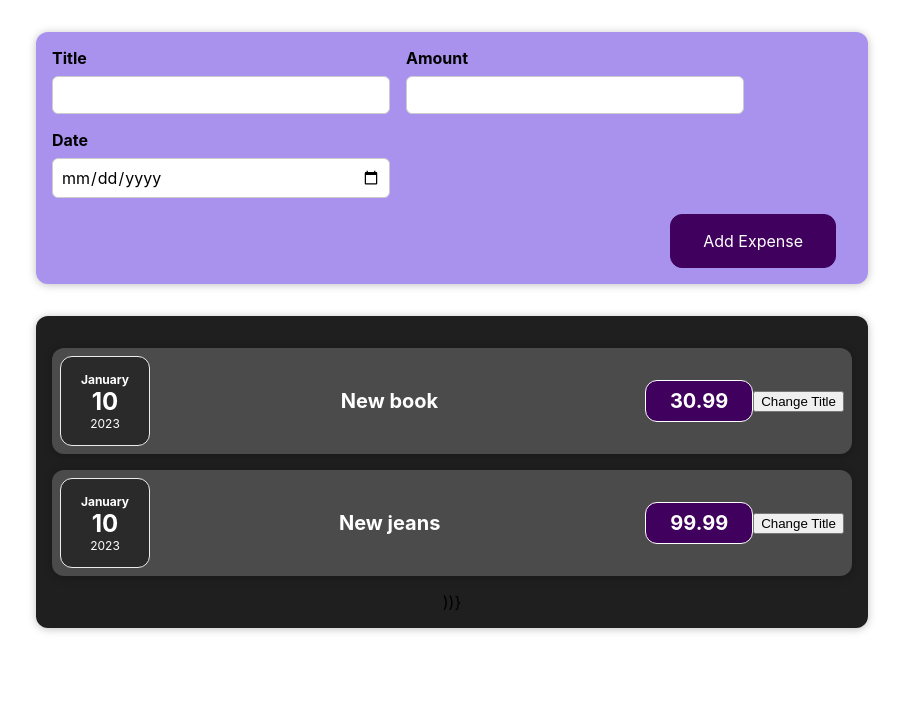
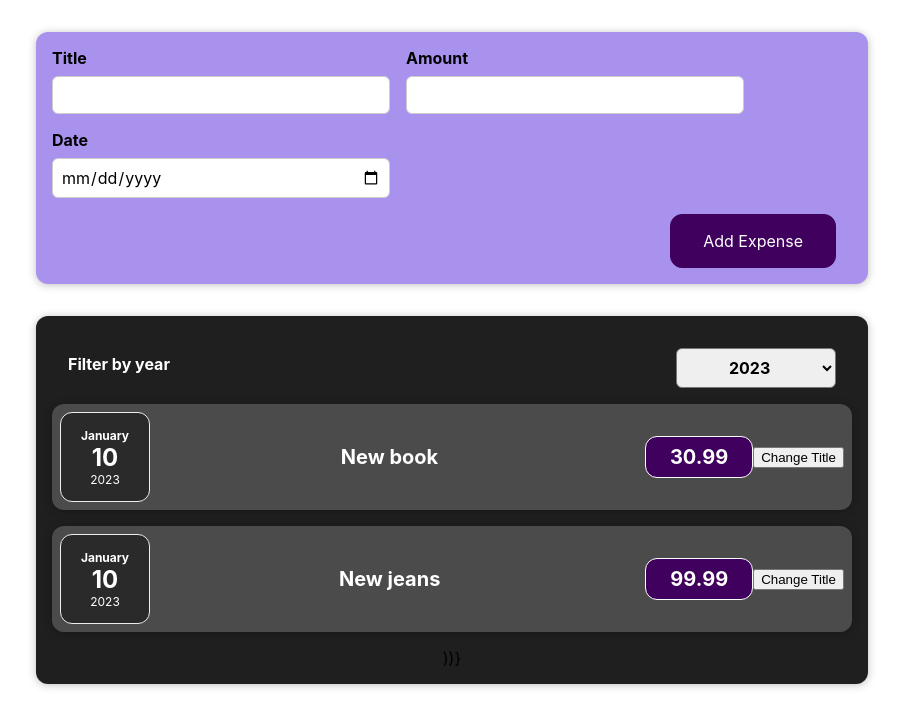
Before and after one commit to 0lder0/expenses, a React (Create React App) app: page / in a window 1280 px wide. Shown: the top 728 px of the page, without its empty margins (188-1091 px from the left). Built offline with nearby package versions, Linux system fonts and the light colour scheme.

Commit message:
React projekt - näidisprojekt kulude arvestamiseks

```diff
--- a/src/component/Expenses/Expenses.js
+++ b/src/component/Expenses/Expenses.js
@@ -1,12 +1,20 @@
 import "./Expenses.css";
 import ExpenseItem from "./ExpenseItem";
 import Card from "../UI/Card";
+import ExpensesFilter from "./ExpensesFilter";
 
 
 
 function Expenses(props) {
+
+    const ExpenseFilterHandler = (selectedYear) => {
+        console.log(selectedYear);
+    }
+
+
     return (
         <Card className="expenses">
+            <ExpensesFilter onExpenseFilter={ExpenseFilterHandler}></ExpensesFilter>
             <ExpenseItem expenseData={props.expenses[0]}></ExpenseItem>
             <ExpenseItem expenseData={props.expenses[1]}></ExpenseItem>
             ))}
--- /dev/null
+++ b/src/component/Expenses/ExpensesFilter.css
@@ -0,0 +1,24 @@
+.expenses-filter {
+    color: white;
+    padding: 0 1rem;
+}
+
+.expenses-filter__control {
+    display: flex;
+    width: 100%;
+    align-items: center;
+    justify-content: space-between;
+    margin: 1rem 0;
+}
+
+.expenses-filter label {
+    font-weight: bold;
+    margin-bottom: 0.5rem;
+}
+
+.expenses-filter select {
+    font: inherit;
+    padding: 0.5rem 3rem;
+    font-weight: bold;
+    border-radius: 6px;
+}
--- /dev/null
+++ b/src/component/Expenses/ExpensesFilter.js
@@ -0,0 +1,24 @@
+import React from 'react';
+import './ExpensesFilter.css';
+
+const ExpensesFilter = () => {
+
+    const filterChangeHandler = (event) => {
+        console.log(event.target.value)
+    }
+
+    return (
+        <div className='expenses-filter'>
+            <div className='expenses-filter__control'>
+                <label>Filter by year</label>
+                <select onChange={filterChangeHandler}>
+                    <option value='2023'>2023</option>
+                    <option value='2024'>2024</option>
+                    <option value='2025'>2025</option>
+                </select>
+            </div>
+        </div>
+    );
+};
+
+export default ExpensesFilter;
```
